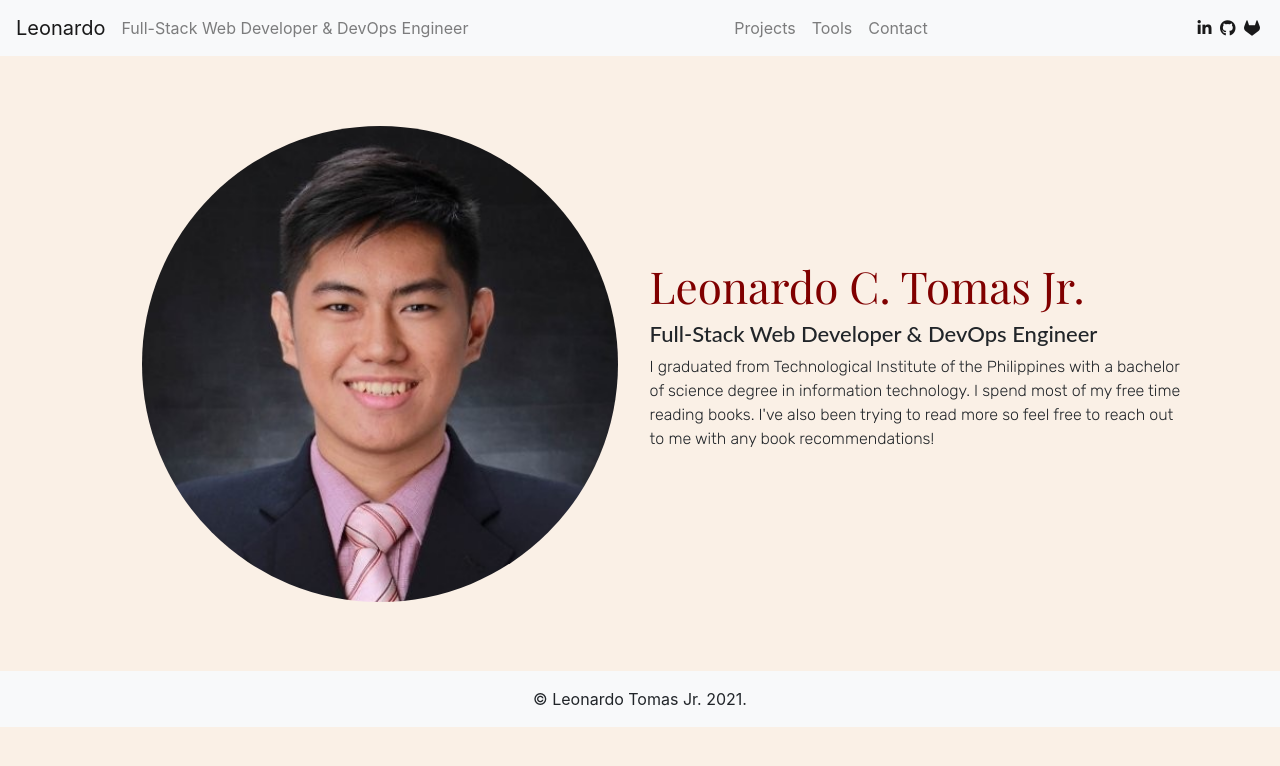
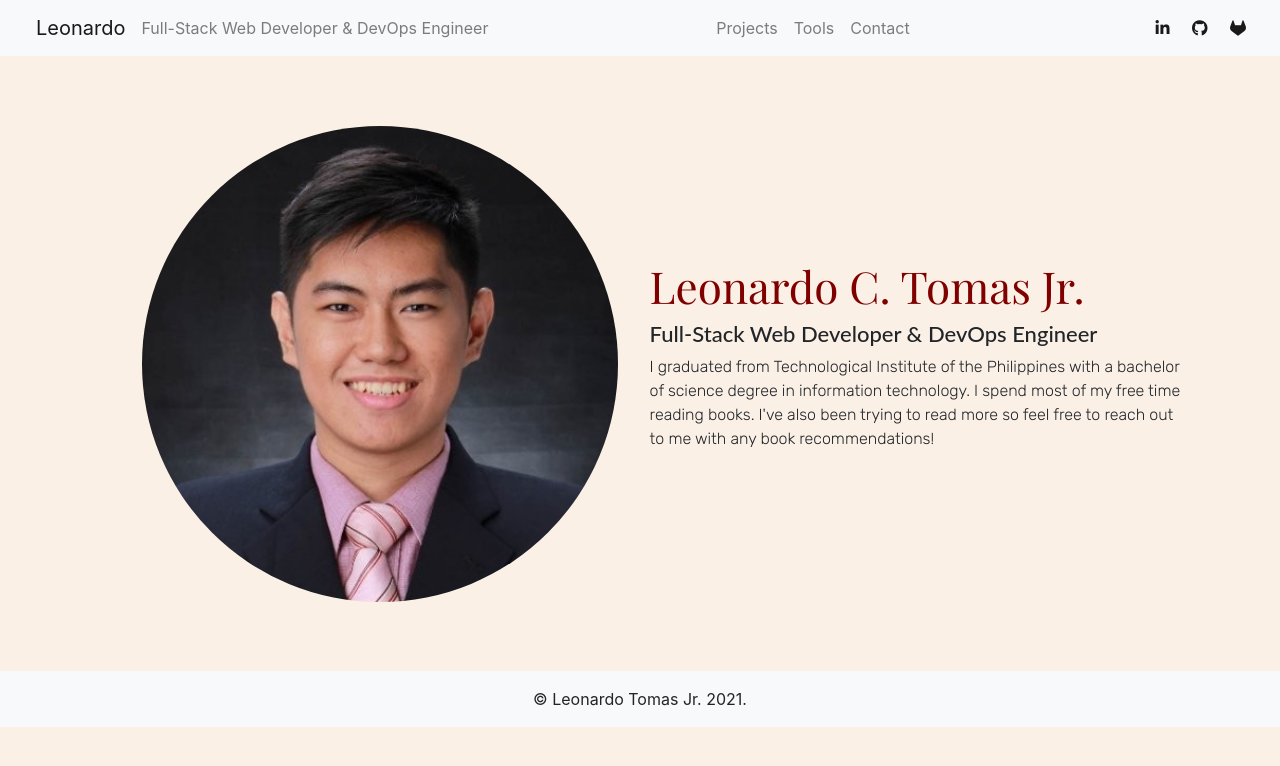
Before and after one commit to leontomas/portfolio, a plain HTML site: page index.html in a window 1280 px wide. Drawn offline with nearby package versions, Linux system fonts and the light colour scheme.

Commit message:
added spaces in social-icon and brand

```diff
--- a/index.html
+++ b/index.html
@@ -18,7 +18,8 @@
 <body>
 	<!-- Navbar -->
 	<nav class="navbar navbar-expand-lg navbar-light bg-light mb-5">
-		<a class="navbar-brand" href="#">Leonardo</a>
+		<!-- <a href="https://github.com/leontomas"><i class="fab fa-github social-icon"></i></a> -->
+		<a class="navbar-brand brand" href="#">Leonardo</a>
 		<span class="navbar-text">
       	Full-Stack Web Developer & DevOps Engineer
     	</span>
--- a/style.css
+++ b/style.css
@@ -115,6 +115,11 @@ ul#horizontal-list {
 	padding-top: 20px;
 	}
 
+.brand{
+	margin-left: .5em;
+	padding-left: .5em ;
+}
+
 ul#horizontal-list li {
 	display: inline;
 }
@@ -122,6 +127,6 @@ ul#horizontal-list li {
 .social-icon{
 	padding-left: 1px;
 	padding-right: 1px;
-	margin-left: 1px;
-	margin-right: 1px;
+	margin-left: .5em;
+	margin-right: .5em;
 }
```
